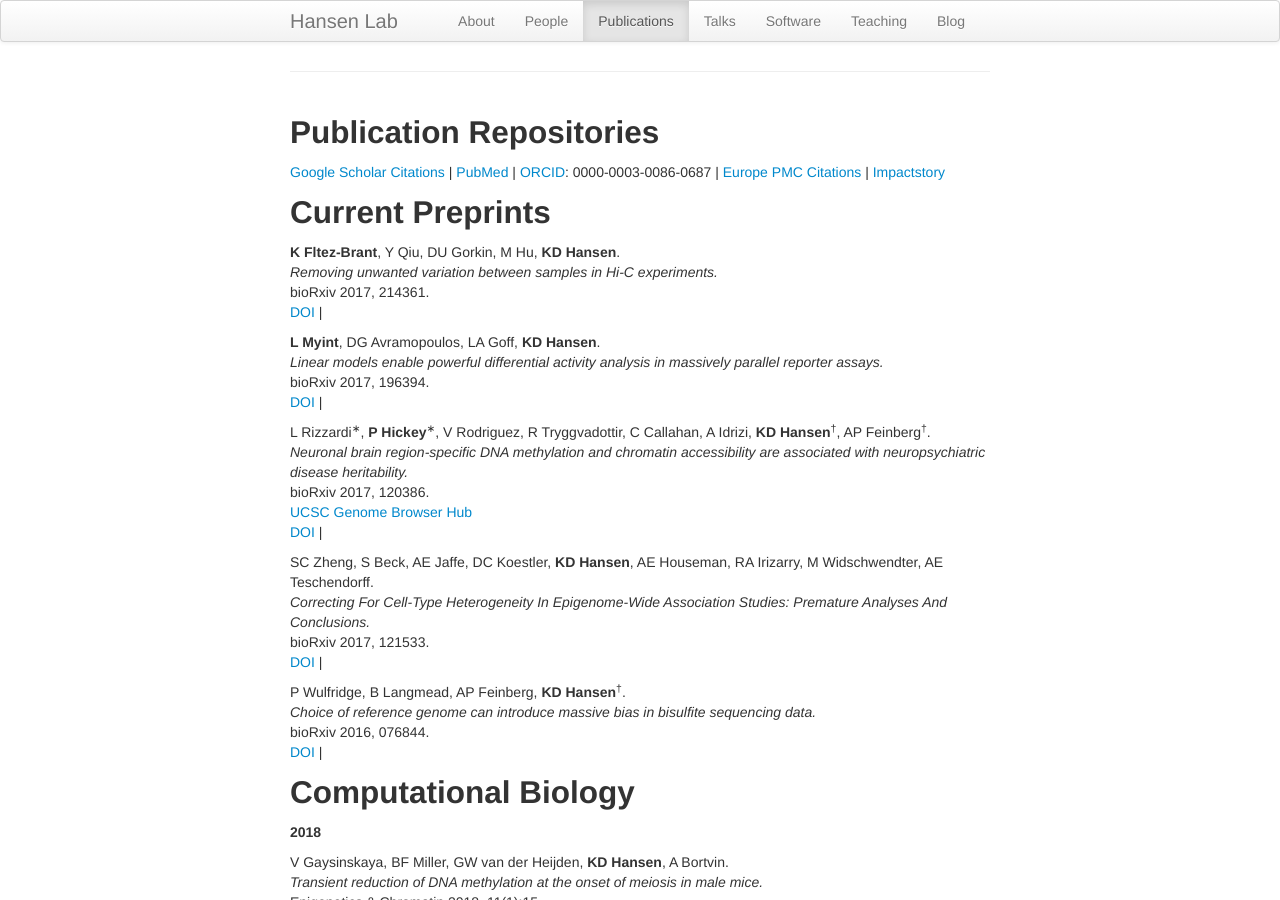
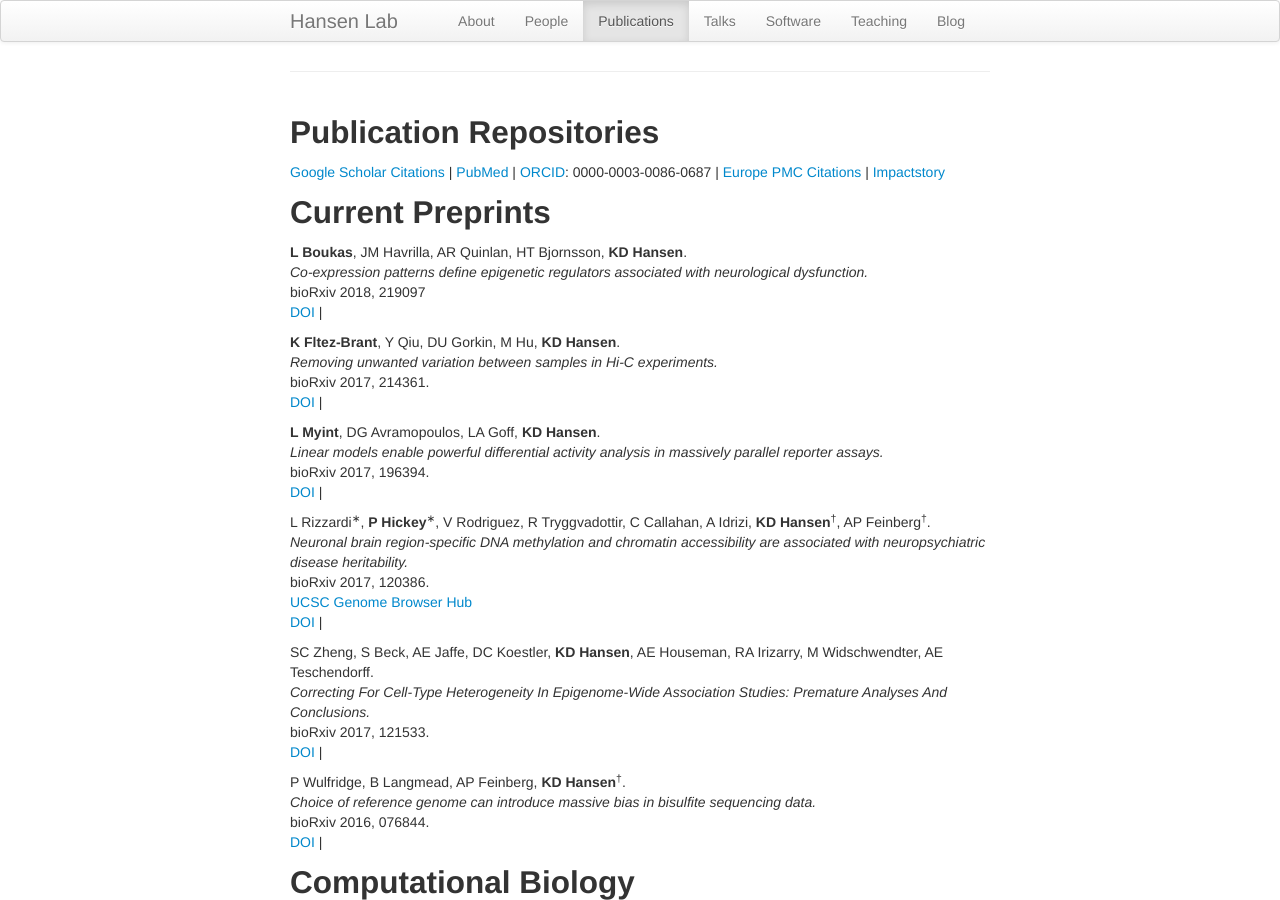
Before and after one commit to hansenlab/hansenlab.github.io, a Jekyll site: the page built from 02-pubs.md, in a window 1280 px wide and 900 px high. Built offline with Jekyll 4.4.1, drawn with Linux system fonts in a browser that asks for light colours; comment, search, counter and statistics services are not loaded.

Commit message:
new bioRxiv

```diff
--- a/02-pubs.md
+++ b/02-pubs.md
@@ -19,6 +19,12 @@ Publication Repositories
 
 Current Preprints
 -----------------
+
+**L Boukas**, JM Havrilla, AR Quinlan, HT Bjornsson, **KD Hansen**.
+_Co-expression patterns define epigenetic regulators associated with neurological dysfunction._
+bioRxiv 2018, 219097
+[DOI](https://doi.org/10.1101/219097) |
+<span data-badge-type="4" data-doi="10.1101/219097" data-hide-no-mentions="true" class="altmetric-embed"> </span>
 
 **K Fltez-Brant**, Y Qiu, DU Gorkin, M Hu, **KD Hansen**.
 _Removing unwanted variation between samples in Hi-C experiments._
```
